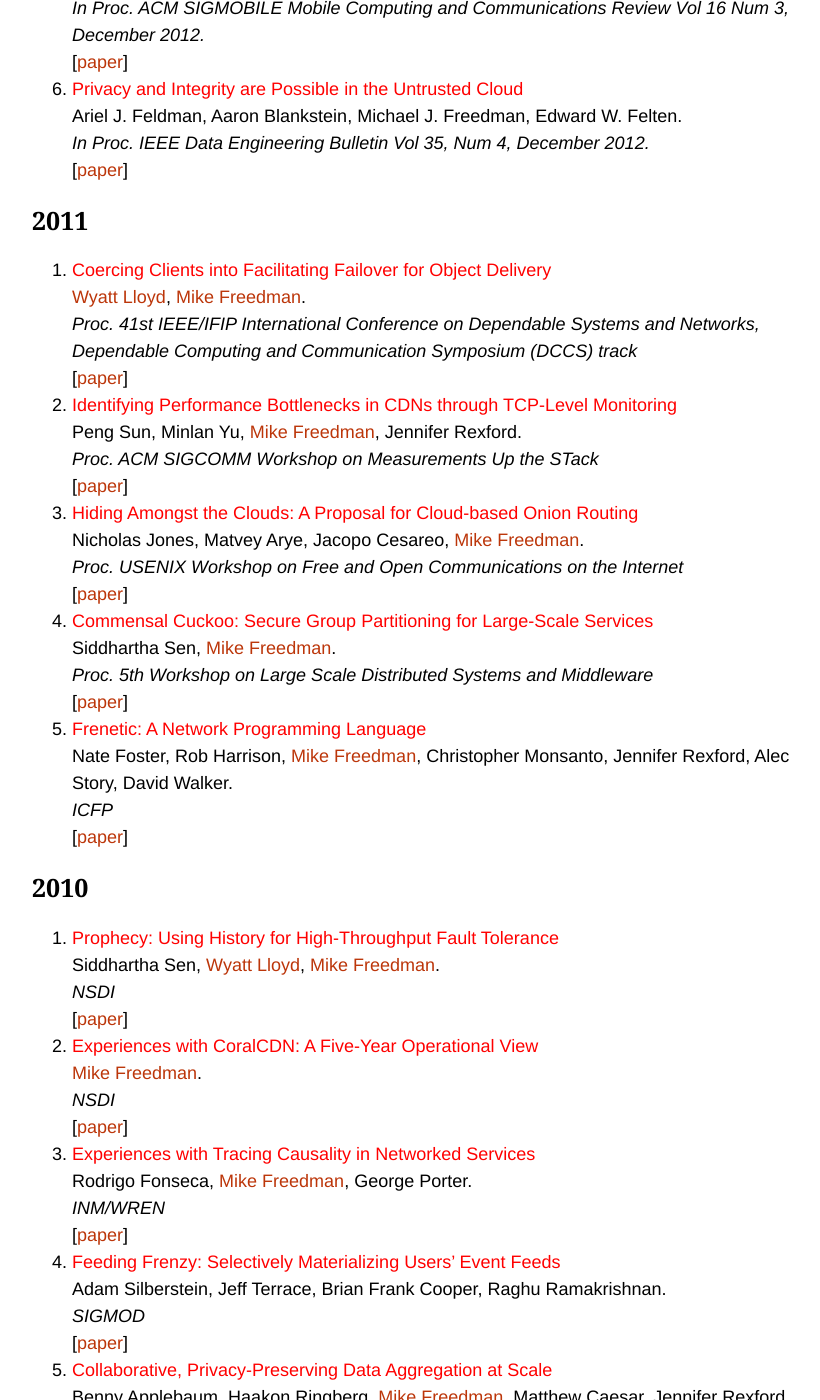
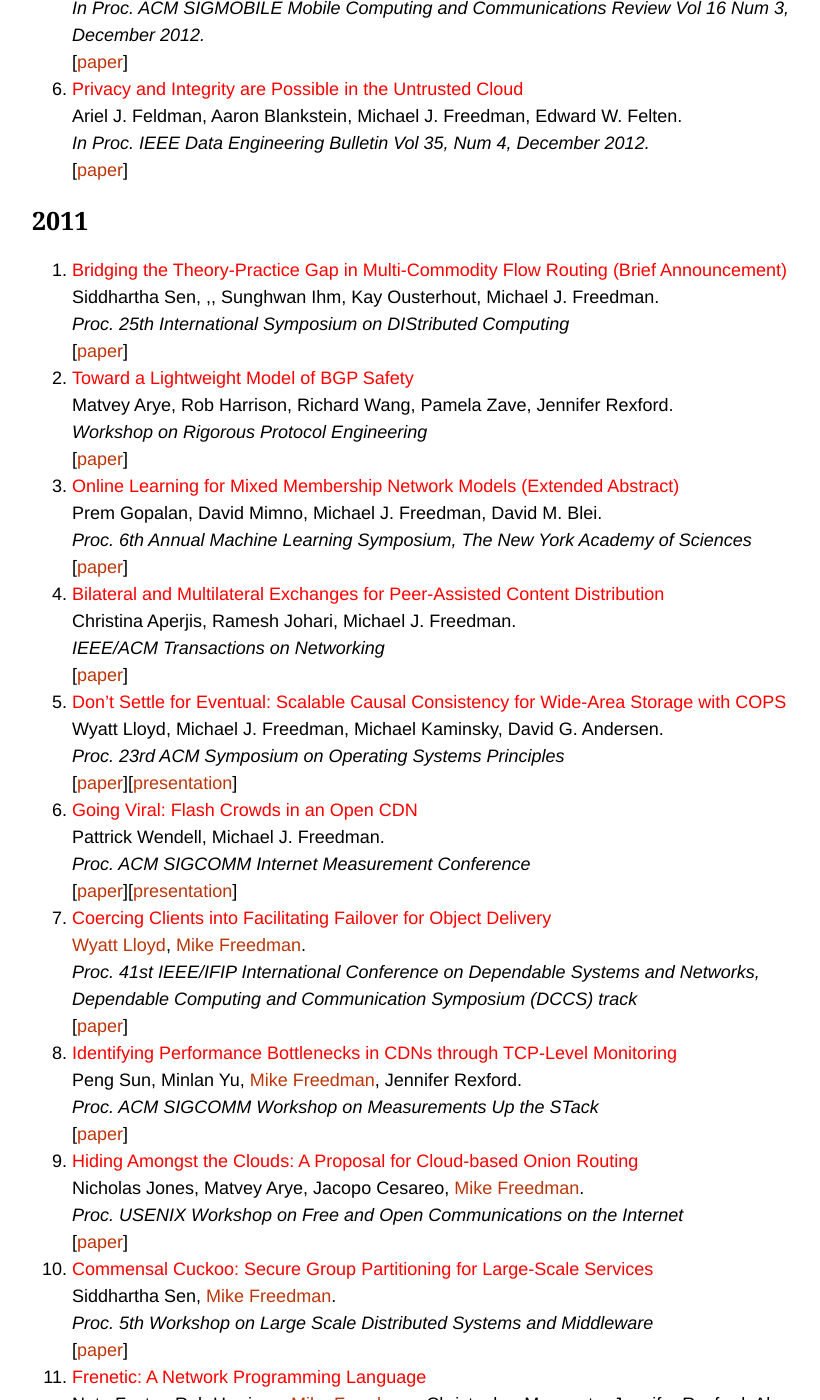
Before and after one commit to princeton-sns/www, a Jekyll site: the page built from publications.md, in a window 1280 px wide and 1400 px high, scrolled down 3560 px. Shown: the whole window, without its empty margins (218-1038 px from the left). Built offline with Jekyll 4.4.1, drawn with Linux system fonts in a browser that asks for light colours; some web fonts are replaced.

Commit message:
khiem adds pubs for 2011

```diff
--- a/_data/publications.yml
+++ b/_data/publications.yml
@@ -509,3 +509,63 @@
   year: 2009
   paper: /assets/papers/2009-iptps-terrace.pdf
   presentation: /assets/slides/2009-iptps-terrace.pptx
+
+- title: "Going Viral: Flash Crowds in an Open CDN"
+  people:
+    - Pattrick Wendell
+    - Michael J. Freedman
+  venue: "Proc. ACM SIGCOMM Internet Measurement Conference"
+  year: 2011
+  paper: /assets/papers/2011-imc-wendell.pdf
+  presentation: /assets/slides/2011-imc-wendell.pdf
+
+- title: "Don’t Settle for Eventual: Scalable Causal Consistency for Wide-Area Storage with COPS"
+  people:
+    - Wyatt Lloyd
+    - Michael J. Freedman
+    - Michael Kaminsky
+    - David G. Andersen
+  venue: "Proc. 23rd ACM Symposium on Operating Systems Principles"
+  year: 2011
+  paper: /assets/papers/2011-sosp-lloyd.pdf
+  presentation: /assets/slides/2011-sosp-lloyd.pptx
+
+- title: "Bilateral and Multilateral Exchanges for Peer-Assisted Content Distribution"
+  people:
+    - Christina Aperjis
+    - Ramesh Johari
+    - Michael J. Freedman
+  venue: "IEEE/ACM Transactions on Networking"
+  year: 2011
+  paper: /assets/papers/2011-tonaperjis.pdf
+
+- title: "Online Learning for Mixed Membership Network Models (Extended Abstract)"
+  people:
+    - Prem Gopalan
+    - David Mimno
+    - Michael J. Freedman
+    - David M. Blei
+  venue: "Proc. 6th Annual Machine Learning Symposium, The New York Academy of Sciences"
+  year: 2011
+  paper: /assets/papers/2011-nyas-gopalan.pdf
+
+- title: "Toward a Lightweight Model of BGP Safety"
+  people:
+    - Matvey Arye
+    - Rob Harrison
+    - Richard Wang
+    - Pamela Zave
+    - Jennifer Rexford
+  venue: "Workshop on Rigorous Protocol Engineering"
+  year: 2011
+  paper: /assets/papers/2011-wripe-arye.pdf
+
+- title: "Bridging the Theory-Practice Gap in Multi-Commodity Flow Routing (Brief Announcement)"
+  people:
+    - Siddhartha Sen, ,
+    - Sunghwan Ihm
+    - Kay Ousterhout
+    - Michael J. Freedman
+  venue: "Proc. 25th International Symposium on DIStributed Computing"
+  year: 2011
+  paper: /assets/papers/2011-disc-sen.pdf
```
Also changed, not shown: 8 other files.
